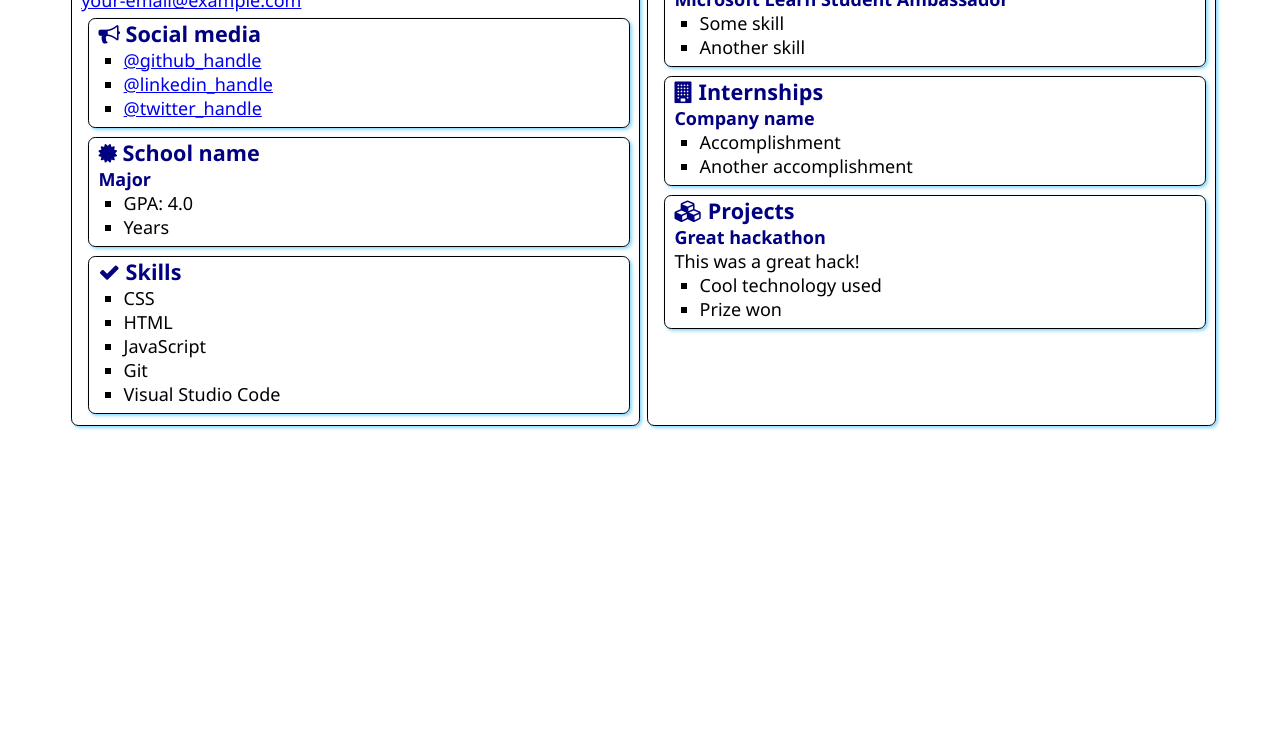
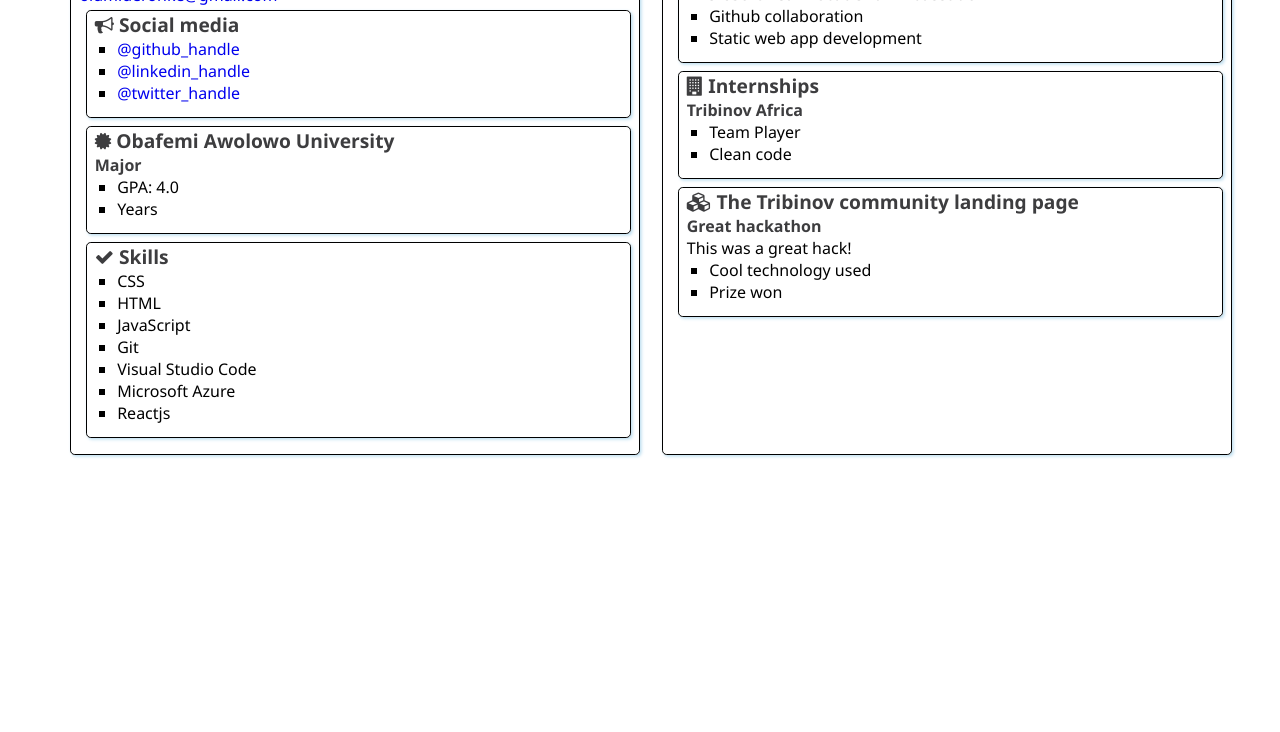
Before and after one commit to vickova/SATechnicalOnboarding, a plain HTML site: page src/index.html in a window 1280 px wide. Shown: the part 68-800 px from the top of the page. Drawn offline with Linux system fonts and the light colour scheme.

Commit message:
Personal Fix
This is a personal fix for me

```diff
--- a/src/index.html
+++ b/src/index.html
@@ -4,7 +4,7 @@
     <meta charset="UTF-8">
     <meta http-equiv="X-UA-Compatible" content="IE=edge">
     <meta name="viewport" content="width=device-width, initial-scale=1.0">
-    <title>Resume</title>
+    <title>Victoria Olumide | Resume</title>
 
     <link rel="stylesheet" href="style.css">
     <link rel="stylesheet" href="https://cdnjs.cloudflare.com/ajax/libs/font-awesome/4.7.0/css/font-awesome.min.css">
@@ -13,7 +13,7 @@
     <main>
         <article class="box">
             <h1>Victoria Olumide</h1>
-            <div><a href="mailto:your.email@example.com">your-email@example.com</a></div>
+            <div><a href="olumideronke@gmail.com">olumideronke@gmail.com</a></div>
 
             <section class="box">
                 <h2>
@@ -21,9 +21,9 @@
                     Social media
                 </h2>
                 <ul>
-                    <li><a href="https://github.com/<handle>">@github_handle</a></li>
-                    <li><a href="https://linkedin.com/in/<handle>">@linkedin_handle</a></li>
-                    <li><a href="https://twitter.com/<handle>">@twitter_handle</a></li>
+                    <li><a href="https://github.com/vickova">@github_handle</a></li>
+                    <li><a href="https://www.linkedin.com/in/victoria-olumide-90439b163/">@linkedin_handle</a></li>
+                    <li><a href="https://twitter.com/OlumideVictori3">@twitter_handle</a></li>
                 </ul>
             </section>
 
@@ -31,7 +31,7 @@
                 <div class="education">
                     <h2>
                         <i class="fa fa-certificate" aria-hidden="true"></i>
-                        School name
+                        Obafemi Awolowo University
                     </h2>
                     <h3>Major</h3>
                     <ul>
@@ -52,6 +52,8 @@
                     <li>JavaScript</li>
                     <li>Git</li>
                     <li>Visual Studio Code</li>
+                    <li>Microsoft Azure</li>
+                    <li>Reactjs</li>
                 </ul>
             </section>
         </article>
@@ -63,8 +65,8 @@
                 </h2>
                 <h3>Microsoft Learn Student Ambassador</h3>
                 <ul>
-                    <li>Some skill</li>
-                    <li>Another skill</li>
+                    <li>Github collaboration</li>
+                    <li>Static web app development</li>
                 </ul>
             </section>
             <section class="box">
@@ -73,16 +75,16 @@
                     Internships
                 </h2>
 
-                <h3>Company name</h3>
+                <h3>Tribinov Africa</h3>
                 <ul>
-                    <li>Accomplishment</li>
-                    <li>Another accomplishment</li>
+                    <li>Team Player</li>
+                    <li>Clean code</li>
                 </ul>
             </section>
             <section class="box">
                 <h2>
                     <i class="fa fa-cubes" aria-hidden="true"></i>
-                    Projects
+                    The Tribinov community landing page
                 </h2>
 
                 <h3>Great hackathon</h3>
--- a/src/style.css
+++ b/src/style.css
@@ -1,41 +1,49 @@
 body {
     font-family: 'Segoe UI', Tahoma, Geneva, Verdana, sans-serif;
-    font-size: 18px;
+    font-size: 16px;
     margin: 1% 5%;
     background-color:E6F7FF;
 }
 
+a{
+    text-decoration:none;
+}
+a:hover{
+    color:rgb(19, 20, 20);
+    cursor:pointer;
+}
 main {
     display: grid;
     grid-template-columns: 50% 50%;
+    gap: 1rem;
 }
 
 
 .box {
-    box-shadow: .1em .1em .2em #80D4FF;
-    border-radius: .4em;
+    box-shadow: .1em .1em .2em #bedff0;
+    border-radius: .3em;
     border-width: .01em;
     border-style: solid;
     margin-left: .4em;
-    padding: .0em .5em .1em .5em;
+    padding: .0em .5em .5em .5em;
     margin-bottom: .5em;
     margin-top: .3em;
 }
 
 h1 {
-    color: navy;
+    color: rgb(61, 61, 63);
     margin: 0em;
     display: block;
 }
 
 h2 {
-    color: navy;
+    color: rgb(61, 61, 63);
     font-size: 1.2em;
     margin: 0em;
 }
 
 h3 {
-    color: navy;
+    color: rgb(61, 61, 63);
     font-size: 1em;
     margin: 0em;
 }
```
